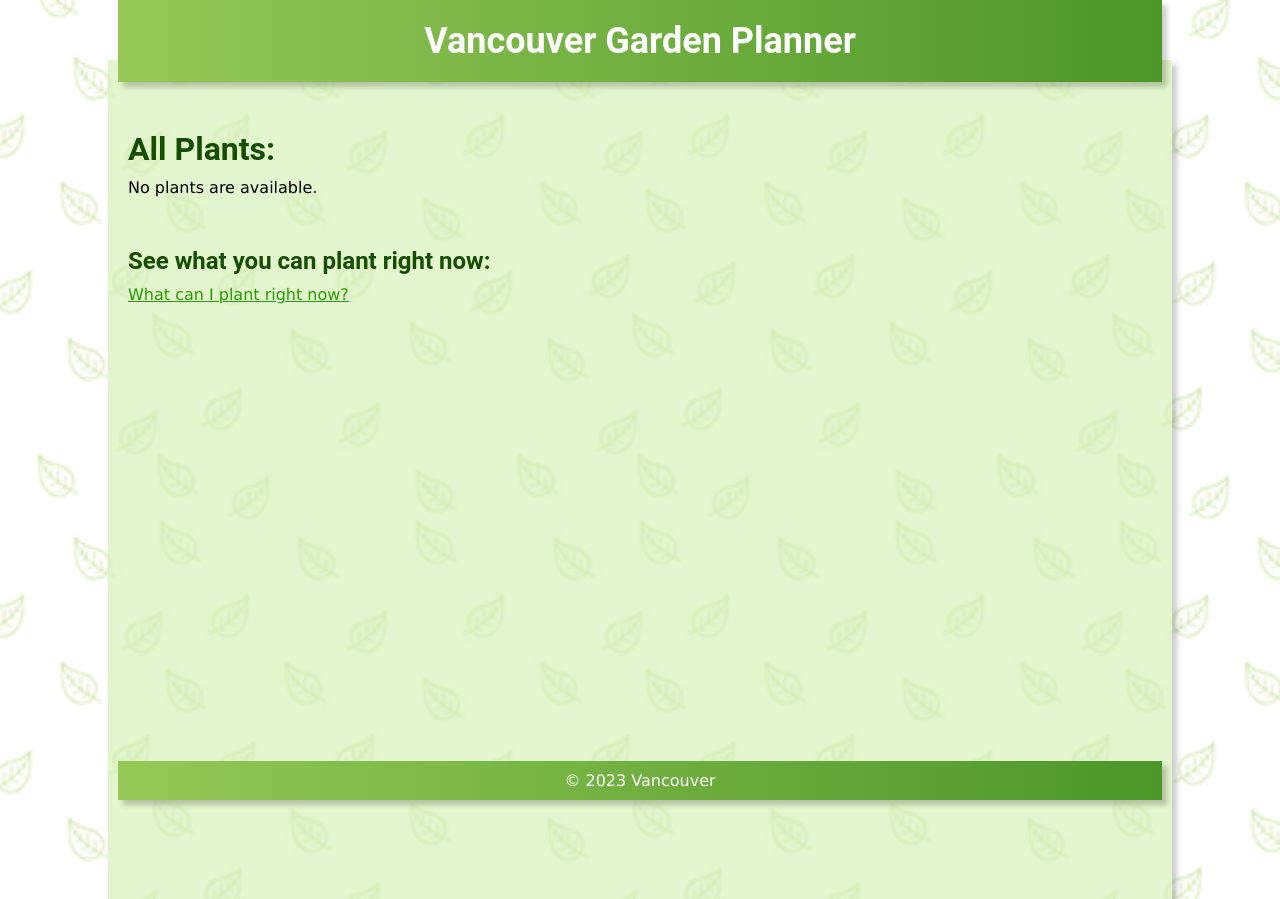
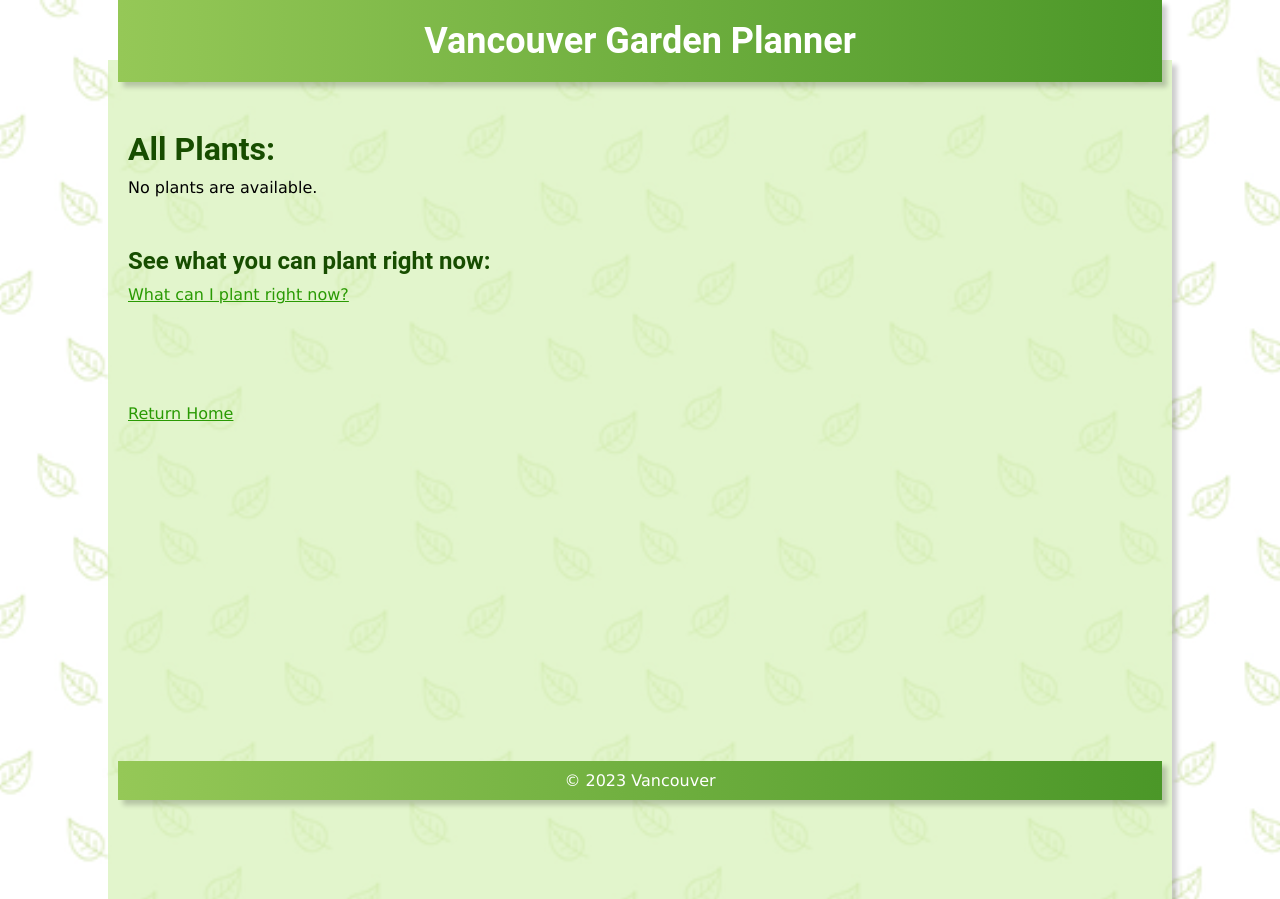
Before and after one commit to SwantjeM/gardenplanner, a Django app: page /all_plants/ in a window 1280 px wide. Shown: the top 899 px of the page. Run offline with Django 4.2, Linux system fonts and the light colour scheme; data that the repository does not hold is empty.

Commit message:
added return home button to multiple templates

```diff
--- a/core/templates/core/all_plants.html
+++ b/core/templates/core/all_plants.html
@@ -31,6 +31,10 @@
     <h2>See what you can plant right now:</h2>
         <p><a href="/plantnow">What can I plant right now? </a></p>
   </div>
+
+  <div id="BottomNavigation">
+    <p> <a href="/">Return Home</a></p>
+</div>
   </main>
 
   <footer>
--- a/core/templates/core/plantnow.html
+++ b/core/templates/core/plantnow.html
@@ -57,7 +57,7 @@
         </div>
         <div>
         {% if not indoor_seeding_now and not outdoor_seeding_now and not transplant_now %}
-        <p></p>
+            <p></p>
             <p>Currently there are no seeds to plant, but you can pick a different date to plan for the future.</p>
         {% endif %}
     </div>
--- a/core/templates/core/varieties.html
+++ b/core/templates/core/varieties.html
@@ -32,6 +32,9 @@
 
     </div>
 
+    <div id="BottomNavigation">
+      <p> <a href="/">Return Home</a></p>
+    </div>
   </main>
 
   <footer>
```
